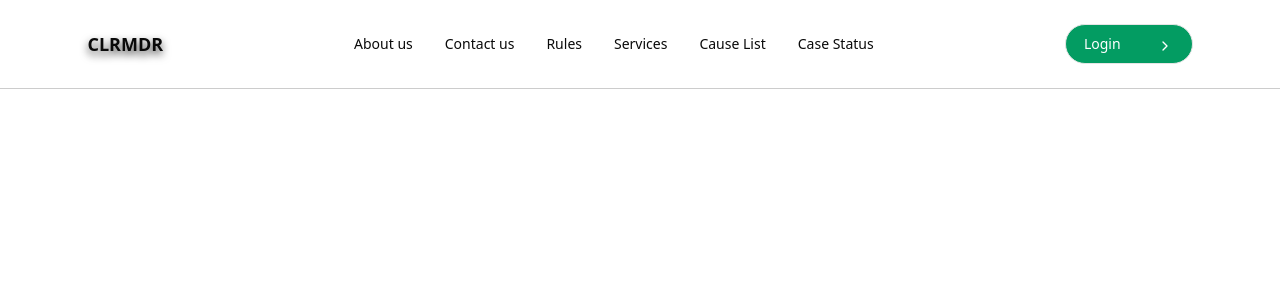
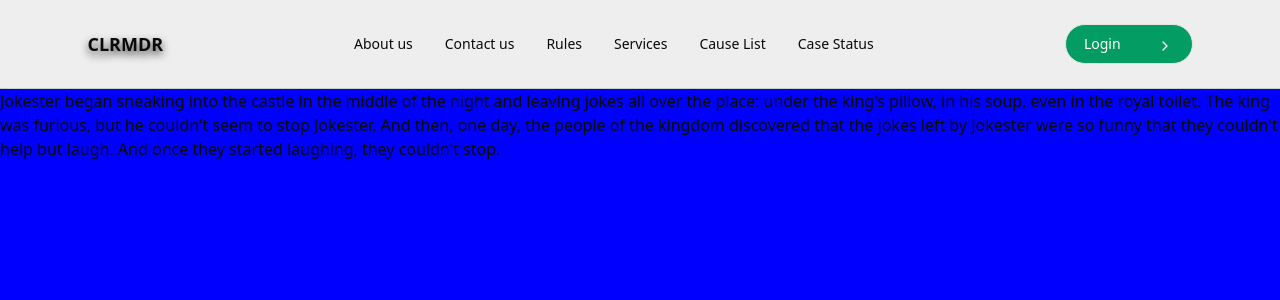
Before and after one commit to Nitingeek23/legalops-frontend, a Vue app: page / in a window 1280 px wide. Shown: the top 300 px of the page. Built offline with nearby package versions, Linux system fonts and the light colour scheme.

Commit message:
Implemented dynamic height for landing screen components

```diff
--- /dev/null
+++ b/src/components/LandingScreen/LandingPageBanner.vue
@@ -0,0 +1,46 @@
+<template>
+  <!-- <ScrollArea class=""> -->
+  <ScrollArea class="flex-grow h-full" id="scroll-container">
+    <div class="bg-[#0000ff]" :style="`height: ${heightVar}`">
+      Jokester began sneaking into the castle in the middle of the night and leaving jokes all over
+      the place: under the king's pillow, in his soup, even in the royal toilet. The king was
+      furious, but he couldn't seem to stop Jokester. And then, one day, the people of the kingdom
+      discovered that the jokes left by Jokester were so funny that they couldn't help but laugh.
+      And once they started laughing, they couldn't stop.
+    </div>
+    <div class="bg-[#0000ff]" :style="`height: ${heightVar}`">
+      Jokester began sneaking into the castle in the middle of the night and leaving jokes all over
+      the place: under the king's pillow, in his soup, even in the royal toilet. The king was
+      furious, but he couldn't seem to stop Jokester. And then, one day, the people of the kingdom
+      discovered that the jokes left by Jokester were so funny that they couldn't help but laugh.
+      And once they started laughing, they couldn't stop.
+    </div>
+    <div class="bg-[#0000ff]" :style="`height: ${heightVar}`">
+      Jokester began sneaking into the castle in the middle of the night and leaving jokes all over
+      the place: under the king's pillow, in his soup, even in the royal toilet. The king was
+      furious, but he couldn't seem to stop Jokester. And then, one day, the people of the kingdom
+      discovered that the jokes left by Jokester were so funny that they couldn't help but laugh.
+      And once they started laughing, they couldn't stop.
+    </div>
+  </ScrollArea>
+  <!-- </ScrollArea> -->
+</template>
+
+<script setup lang="ts">
+import ScrollArea from '@/components/custom/scroll-area/ScrollArea.vue'
+import { onMounted, ref } from 'vue'
+const heightVar = ref<string>('200px')
+
+const getDynamicHeight = () => {
+  const targetEl = document.querySelector('#scroll-container')
+  const targetElHeight = targetEl?.getBoundingClientRect().height
+  heightVar.value = `${Math.ceil(targetElHeight as number) || heightVar.value}px`
+}
+
+onMounted(() => {
+  getDynamicHeight()
+  window?.addEventListener('resize', () => getDynamicHeight())
+})
+</script>
+
+<style scoped></style>
--- a/src/components/Navbar.vue
+++ b/src/components/Navbar.vue
@@ -1,5 +1,5 @@
 <template>
-  <div class="navbar">
+  <div class="navbar sticky top-0 z-10 bg-[#eee]">
     <h3 class="text-lg font-bold drop-shadow-[0_4px_4px_rgba(0,0,0,0.75)]">CLRMDR</h3>
 
     <div>
@@ -27,12 +27,9 @@ import { ChevronRight } from 'lucide-vue-next'
 <style scoped>
 .navbar {
   width: 100%;
-  /* height: 105px; */
   display: flex;
   justify-content: space-around;
   align-items: center;
-  /* padding-top: 36px;
-  padding-bottom: 33px; */
   padding: 24px 0;
   border-bottom: 1px solid #ccc;
 }
--- /dev/null
+++ b/src/components/custom/scroll-area/ScrollArea.vue
@@ -0,0 +1,29 @@
+<script setup lang="ts">
+import { type HTMLAttributes, computed } from 'vue'
+import {
+  ScrollAreaCorner,
+  ScrollAreaRoot,
+  type ScrollAreaRootProps,
+  ScrollAreaViewport,
+} from 'radix-vue'
+import ScrollBar from './ScrollBar.vue'
+import { cn } from '@/lib/utils'
+
+const props = defineProps<ScrollAreaRootProps & { class?: HTMLAttributes['class'] }>()
+
+const delegatedProps = computed(() => {
+  const { class: _, ...delegated } = props
+
+  return delegated
+})
+</script>
+
+<template>
+  <ScrollAreaRoot v-bind="delegatedProps" :class="cn('relative overflow-hidden', props.class)">
+    <ScrollAreaViewport class="h-full w-full rounded-[inherit]">
+      <slot />
+    </ScrollAreaViewport>
+    <ScrollBar />
+    <ScrollAreaCorner />
+  </ScrollAreaRoot>
+</template>
--- /dev/null
+++ b/src/components/custom/scroll-area/ScrollBar.vue
@@ -0,0 +1,30 @@
+<script setup lang="ts">
+import { type HTMLAttributes, computed } from 'vue'
+import { ScrollAreaScrollbar, type ScrollAreaScrollbarProps, ScrollAreaThumb } from 'radix-vue'
+import { cn } from '@/lib/utils'
+
+const props = withDefaults(defineProps<ScrollAreaScrollbarProps & { class?: HTMLAttributes['class'] }>(), {
+  orientation: 'vertical',
+})
+
+const delegatedProps = computed(() => {
+  const { class: _, ...delegated } = props
+
+  return delegated
+})
+</script>
+
+<template>
+  <ScrollAreaScrollbar
+    v-bind="delegatedProps"
+    :class="
+      cn('flex touch-none select-none transition-colors',
+         orientation === 'vertical'
+           && 'h-full w-2.5 border-l border-l-transparent p-px',
+         orientation === 'horizontal'
+           && 'h-2.5 flex-col border-t border-t-transparent p-px',
+         props.class)"
+  >
+    <ScrollAreaThumb class="relative flex-1 rounded-full bg-border" />
+  </ScrollAreaScrollbar>
+</template>
--- /dev/null
+++ b/src/components/custom/scroll-area/index.ts
@@ -0,0 +1,2 @@
+export { default as ScrollArea } from './ScrollArea.vue'
+export { default as ScrollBar } from './ScrollBar.vue'
--- a/src/views/HomeView.vue
+++ b/src/views/HomeView.vue
@@ -1,7 +1,13 @@
 <script setup lang="ts">
 import Navbar from '@/components/Navbar.vue'
+import LandingPageBanner from '@/components/LandingScreen/LandingPageBanner.vue'
 </script>
 
 <template>
-  <Navbar />
+  <div class="flex flex-col h-screen">
+    <Navbar />
+    <LandingPageBanner />
+  </div>
 </template>
+
+<style scoped lang="css"></style>
```
